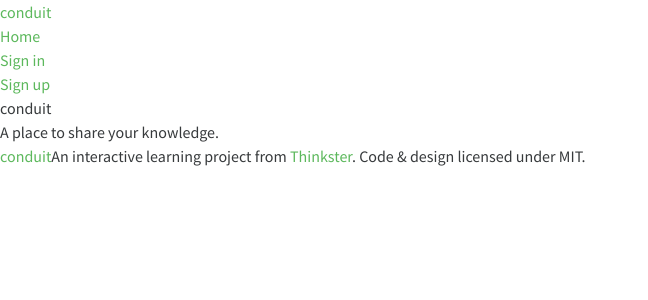
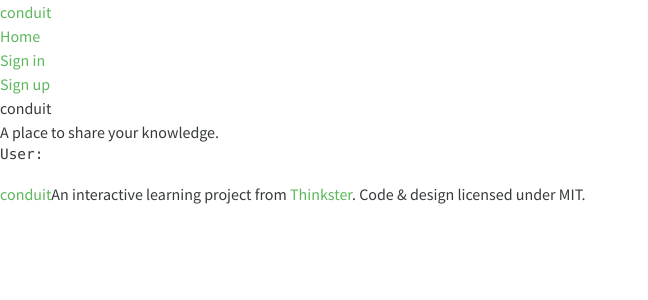
Before and after one commit to istonikula/realworld-react, a React (Vite) app: page / in a window 1280 px wide. Shown: the top 300 px of the page, without its empty margins (0-648 px from the left). Built offline with nearby package versions, Linux system fonts and the light colour scheme; a web font is replaced by a local one.

Commit message:
store: first draft

```diff
--- a/src/App.tsx
+++ b/src/App.tsx
@@ -3,9 +3,11 @@ import { HomePage } from './pages/HomePage.tsx'
 import { LoginPage } from './pages/LoginPage.tsx'
 import { RegisterPage } from './pages/RegisterPage.tsx'
 import { Layout } from './components/Layout/Layout.tsx'
+import { Store, useStore } from './domain/use-store.ts'
 
 export function App() {
   return (
+    <StoreLoader>
     <Layout>
       <main>
         <Switch>
@@ -21,5 +23,15 @@ export function App() {
         </Switch>
       </main>
     </Layout>
+    </StoreLoader>
   )
 }
+
+function StoreLoader(props: React.PropsWithChildren) {
+  const store = useStore()
+  return store.loading ? <div>Loading...</div> : (
+    <Store.Provider value={store}>
+      {props.children}
+    </Store.Provider>
+  )
+}
--- /dev/null
+++ b/src/domain/ports.ts
@@ -0,0 +1,7 @@
+import { Login, NewUserRegistration, User } from './user.ts'
+
+export interface UserService {
+  currentUser(): Promise<User | undefined>
+  register(user: NewUserRegistration): Promise<User>
+  login(user: Login): Promise<User>
+}
--- /dev/null
+++ b/src/domain/use-store.ts
@@ -0,0 +1,48 @@
+import * as React from 'react'
+import { Login, NewUserRegistration, User } from './user.ts'
+import { useUserClient } from '../http/user.ts'
+import { UserService } from './ports.ts'
+
+export function useStore() {
+  const [user, setUser] = React.useState<User | undefined>(undefined)
+
+  const userSrv: UserService = useUserClient()
+
+  const loading = false
+
+  const isLoggedIn = () => user != undefined
+
+  const registerUser = (reg: NewUserRegistration): Promise<User> =>
+    userSrv.register(reg).then(user => {
+      setUser(user)
+      return user
+    })
+
+  const login = (login: Login): Promise<User> =>
+    userSrv.login(login).then(user => {
+      setUser(user)
+      return user
+    })
+
+  return {
+    loading,
+
+    isLoggedIn,
+    user,
+
+    registerUser,
+    login
+  }
+}
+
+const Ctx = React.createContext<ReturnType<typeof useStore> | undefined>(undefined)
+export const Store = {
+  Provider: Ctx.Provider,
+  useCtx() {
+    const ctx = React.useContext(Ctx)
+    if (ctx == undefined) {
+      throw new Error('Must be wrapped within Store.Provider')
+    }
+    return ctx
+  }
+}
--- /dev/null
+++ b/src/domain/user.ts
@@ -0,0 +1,19 @@
+
+export type User = {
+  email: string
+  token: string
+  username: string
+  bio?: string
+  image?: string
+}
+
+export type NewUserRegistration = {
+  username: string
+  email: string
+  password: string
+}
+
+export type Login = {
+  email: string
+  password: string
+}
--- /dev/null
+++ b/src/http/user.ts
@@ -0,0 +1,24 @@
+import { UserService } from '../domain/ports.ts'
+import { Login, User, NewUserRegistration } from '../domain/user.ts'
+
+const jane: User = {
+  username: 'jane',
+  email: 'jane@realworld.io',
+  token: 'TODO'
+}
+
+export function useUserClient(): UserService {
+  return {
+    currentUser() {
+      return Promise.resolve(jane)
+    },
+
+    register(_: NewUserRegistration) {
+      return Promise.resolve(jane)
+    },
+
+    login(_: Login) {
+      return Promise.resolve(jane)
+    }
+  }
+}
--- a/src/pages/HomePage.tsx
+++ b/src/pages/HomePage.tsx
@@ -1,6 +1,9 @@
 import { cx } from 'class-variance-authority'
+import { Store } from '../domain/use-store.ts'
 
 export function HomePage() {
+  const store = Store.useCtx()
+
   return (
     <div className="home-page">
       <div className={cx(
@@ -17,6 +20,9 @@ export function HomePage() {
           <p className="font-light text-center text-2xl">A place to share your knowledge.</p>
         </div>
       </div>
+      <div>
+        <pre>User: {JSON.stringify(store.user, null, 2)}</pre>
+      </div>
     </div>
   )
 }
--- a/src/pages/LoginPage.tsx
+++ b/src/pages/LoginPage.tsx
@@ -9,7 +9,7 @@ export function LoginPage() {
       ])}>
         <h1 className="mb-2 self-center text-[2.5rem] leading-[1.1]">Sign in</h1>
         <p className="mb-4 self-center">
-          <a href="/register">Need an account? jepa</a>
+          <a href="/register">Need an account?</a>
         </p>
 
         <ul className="mb-4 text-[#b85c5c] font-bold">
--- a/src/pages/RegisterPage.tsx
+++ b/src/pages/RegisterPage.tsx
@@ -2,6 +2,9 @@ import { cx } from 'class-variance-authority'
 import { useForm, SubmitHandler } from 'react-hook-form'
 import { yupResolver } from '@hookform/resolvers/yup'
 import * as yup from 'yup'
+import { useLocation } from 'wouter'
+
+import { Store } from '../domain/use-store.ts'
 
 const schema = yup
   .object({
@@ -13,13 +16,16 @@ const schema = yup
 type Inputs = yup.InferType<typeof schema>
 
 export function RegisterPage() {
+  const store = Store.useCtx()
+  const [_, setLocation] = useLocation()
   const { register, handleSubmit, formState: { errors } } = useForm({
     mode: 'onTouched',
     resolver: yupResolver(schema)
   })
 
   const onSubmit: SubmitHandler<Inputs> = data => {
-    console.log('submit', data)
+    // TODO handle error
+    return store.registerUser(data).then(() => setLocation('/', { replace: true }))
   }
 
   return (
@@ -30,7 +36,7 @@ export function RegisterPage() {
       ])}>
         <h1 className="mb-2 self-center text-[2.5rem] leading-[1.1]">Sign up</h1>
         <p className="mb-4 self-center">
-          <a href="/register">Have an account?</a>
+          <a href="/login">Have an account?</a>
         </p>
 
         <ul className="mb-4 text-[#b85c5c] font-bold">
@@ -39,7 +45,8 @@ export function RegisterPage() {
           <li>{errors.password?.message}</li>
         </ul>
 
-        <form className="flex flex-col" onSubmit={void handleSubmit(onSubmit)}>
+        {/* eslint-disable-next-line @typescript-eslint/no-misused-promises */}
+        <form className="flex flex-col" onSubmit={handleSubmit(onSubmit)}>
           <fieldset className="mb-4">
             <input className={formControl} type="text" placeholder="Username" {...register('username')} />
           </fieldset>
```
Also changed, not shown: .eslintrc.cjs.
